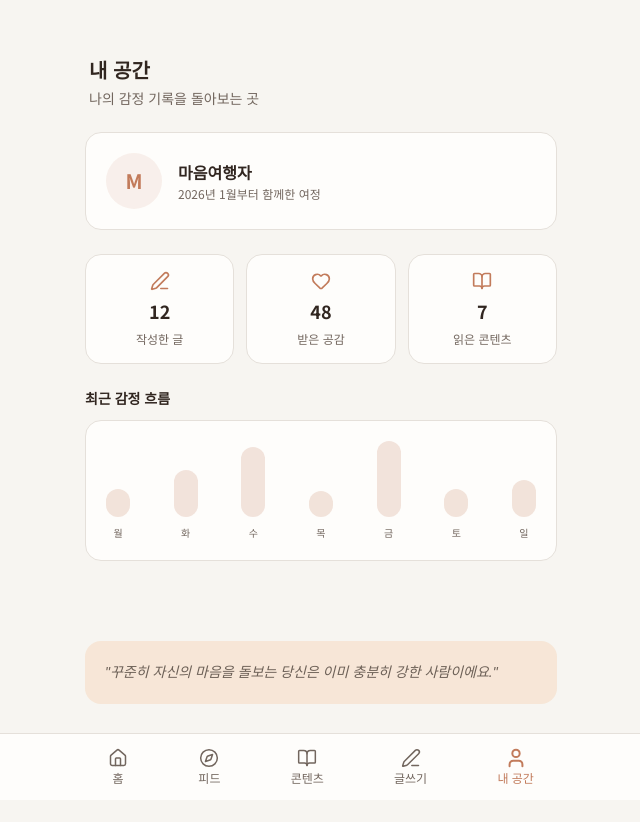
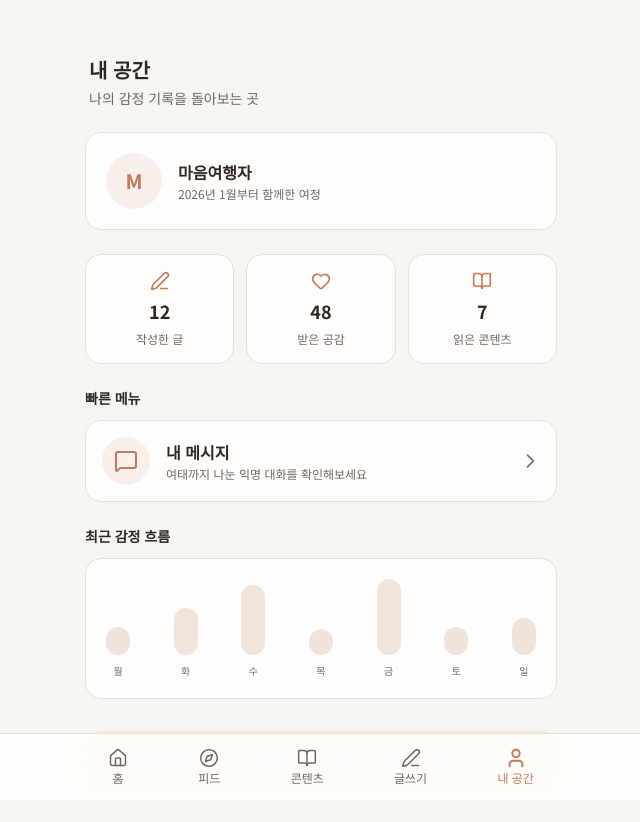
Before and after one commit to infofiKk-source/-, a Next.js app: page /profile in a window 1280 px wide. Shown: the top 822 px of the page, without its empty margins (319-959 px from the left). Before the commit the page ends 800 px from the top, so only its background shows below. Built offline with nearby package versions, Linux system fonts and the light colour scheme.

Commit message:
내 공간 페이지에 DM 메뉴 추가

```diff
--- a/app/profile/page.tsx
+++ b/app/profile/page.tsx
@@ -1,5 +1,6 @@
 import { BottomNav } from "@/components/bottom-nav"
-import { Heart, PenLine, BookOpen } from "lucide-react"
+import { Heart, PenLine, BookOpen, MessageSquare } from "lucide-react"
+import Link from "next/link"
 
 export default function ProfilePage() {
   return (
@@ -50,6 +51,44 @@ export default function ProfilePage() {
           </div>
         </section>
 
+        {/* Quick Actions */}
+        <section className="px-5 pt-6">
+          <h2 className="mb-3 text-sm font-semibold text-foreground">
+            빠른 메뉴
+          </h2>
+          <Link
+            href="/dm"
+            className="flex items-center gap-4 rounded-2xl border border-border bg-card p-4 transition-colors hover:bg-muted/50"
+          >
+            <div className="flex h-12 w-12 shrink-0 items-center justify-center rounded-full bg-primary/10">
+              <MessageSquare className="h-6 w-6 text-primary" />
+            </div>
+            <div className="flex-1">
+              <p className="text-base font-semibold text-card-foreground">
+                내 메시지
+              </p>
+              <p className="mt-0.5 text-xs text-muted-foreground">
+                여태까지 나눈 익명 대화를 확인해보세요
+              </p>
+            </div>
+            <div className="shrink-0">
+              <svg
+                className="h-5 w-5 text-muted-foreground"
+                fill="none"
+                stroke="currentColor"
+                viewBox="0 0 24 24"
+              >
+                <path
+                  strokeLinecap="round"
+                  strokeLinejoin="round"
+                  strokeWidth={2}
+                  d="M9 5l7 7-7 7"
+                />
+              </svg>
+            </div>
+          </Link>
+        </section>
+
         {/* Recent emotions */}
         <section className="px-5 pt-6">
           <h2 className="mb-3 text-sm font-semibold text-foreground">
```
